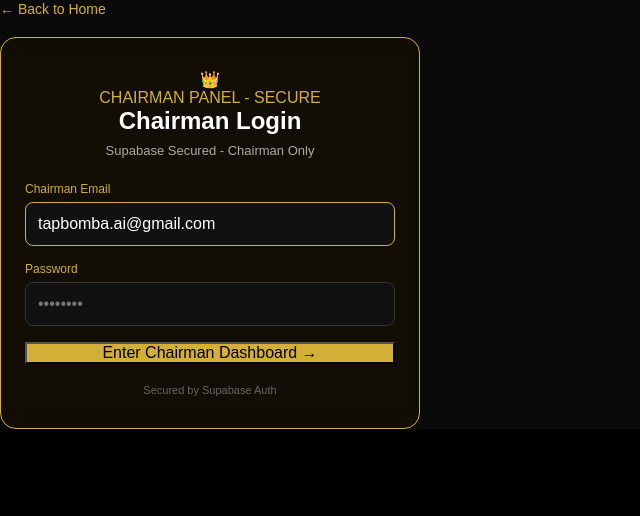
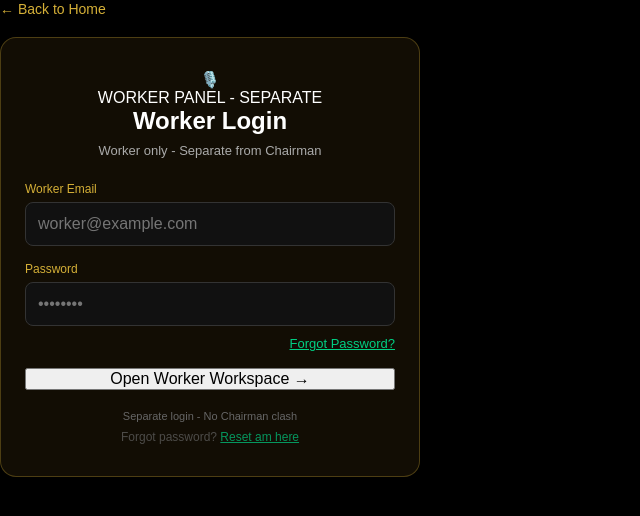
Before and after one commit to tapbombaai-glitch/main-naija-pidgin, a Next.js app: page /worker-login in a window 1280 px wide. Shown: the top 516 px of the page, without its empty margins (0-640 px from the left). Built offline with nearby package versions, Linux system fonts and the light colour scheme; no server answers.

Commit message:
Update page.tsx

```diff
--- a/app/worker-login/page.tsx
+++ b/app/worker-login/page.tsx
@@ -2,25 +2,23 @@
 import { useState } from "react";
 import Link from "next/link";
 import { createClient } from "@/lib/supabase/client";
-import "./login.css"; // if you get css, if not remove this line
+import "./login.css";
 
-export default function ChairmanLogin() {
+export default function WorkerLogin() {
   const supabase = createClient();
-  const [email, setEmail] = useState("tapbomba.ai@gmail.com");
+  const [email, setEmail] = useState("");
   const [password, setPassword] = useState("");
   const [error, setError] = useState("");
   const [loading, setLoading] = useState(false);
 
-  const CHAIRMAN_EMAIL = "tapbomba.ai@gmail.com";
-
-  const handleLogin = async (e) => {
+  const handleLogin = async (e: React.FormEvent) => {
     e.preventDefault();
     setError("");
     setLoading(true);
 
-    // Only Chairman fit use this login
-    if (email.trim().toLowerCase() !== CHAIRMAN_EMAIL.toLowerCase()) {
-      setError("❌ Only Chairman email allowed here. Workers use Worker Login.");
+    // Chairman no fit use worker login
+    if (email.trim().toLowerCase() === "tapbomba.ai@gmail.com") {
+      setError("Chairman no fit use Worker login. Use Chairman Panel.");
       setLoading(false);
       return;
     }
@@ -37,46 +35,54 @@ export default function ChairmanLogin() {
     });
 
     if (loginError) {
-      setError("❌ " + loginError.message);
+      setError("❌ " + loginError.message + " — If you forget password, click Forgot Password below");
       setLoading(false);
       return;
     }
 
     if (data.user) {
-      // SUCCESS - Go Dashboard
-      window.location.href = "/admin/dashboard";
+      window.location.href = "/worker/dashboard";
     }
 
     setLoading(false);
   };
 
   return (
-    <main className="workerLoginPage" style={{background:"#0a0a0a"}}>
+    <main className="workerLoginPage">
       <div className="loginContent">
         <Link href="/" className="backLink">← Back to Home</Link>
-        <div className="loginCard" style={{borderColor:"#d4af37"}}>
+        <div className="loginCard">
           <div className="loginHeader">
-            <div className="micIcon">👑</div>
-            <div className="workerLabel" style={{color:"#d4af37"}}>CHAIRMAN PANEL - SECURE</div>
-            <h1>Chairman Login</h1>
-            <p>Supabase Secured - Chairman Only</p>
+            <div className="micIcon">🎙️</div>
+            <div className="workerLabel">WORKER PANEL - SEPARATE</div>
+            <h1>Worker Login</h1>
+            <p>Worker only - Separate from Chairman</p>
           </div>
           <form onSubmit={handleLogin} className="loginForm">
             <div className="inputGroup">
-              <label>Chairman Email</label>
-              <input type="email" value={email} onChange={(e) => setEmail(e.target.value)} required style={{borderColor:"#d4af37"}} />
+              <label>Worker Email</label>
+              <input type="email" placeholder="worker@example.com" value={email} onChange={(e) => setEmail(e.target.value)} required />
             </div>
             <div className="inputGroup">
               <label>Password</label>
               <input type="password" placeholder="••••••••" value={password} onChange={(e) => setPassword(e.target.value)} required />
+              {/* FORGOT PASSWORD LINK - FOR ALL WORKERS */}
+              <div style={{textAlign:'right', marginTop:'8px'}}>
+                <Link href="/forgot-password" style={{color:'#00d084', fontSize:'13px', textDecoration:'underline'}}>
+                  Forgot Password?
+                </Link>
+              </div>
             </div>
             {error && <p style={{color:'#ff4444', background:'#3a1717', padding:'10px', borderRadius:'8px', fontSize:'13px'}}>{error}</p>}
-            <button type="submit" className="workerBtn" disabled={loading} style={{background:"#d4af37", color:"#000"}}>
-              {loading ? "Checking Chairman..." : "Enter Chairman Dashboard →"}
+            <button type="submit" className="workerBtn" disabled={loading}>
+              {loading ? "Checking..." : "Open Worker Workspace →"}
             </button>
           </form>
           <div className="loginFooter">
-            <p>Secured by Supabase Auth</p>
+            <p>Separate login - No Chairman clash</p>
+            <p style={{marginTop:'8px', fontSize:'12px', opacity:0.7}}>
+              Forgot password? <Link href="/forgot-password" style={{color:'#00d084'}}>Reset am here</Link>
+            </p>
           </div>
         </div>
       </div>
```
